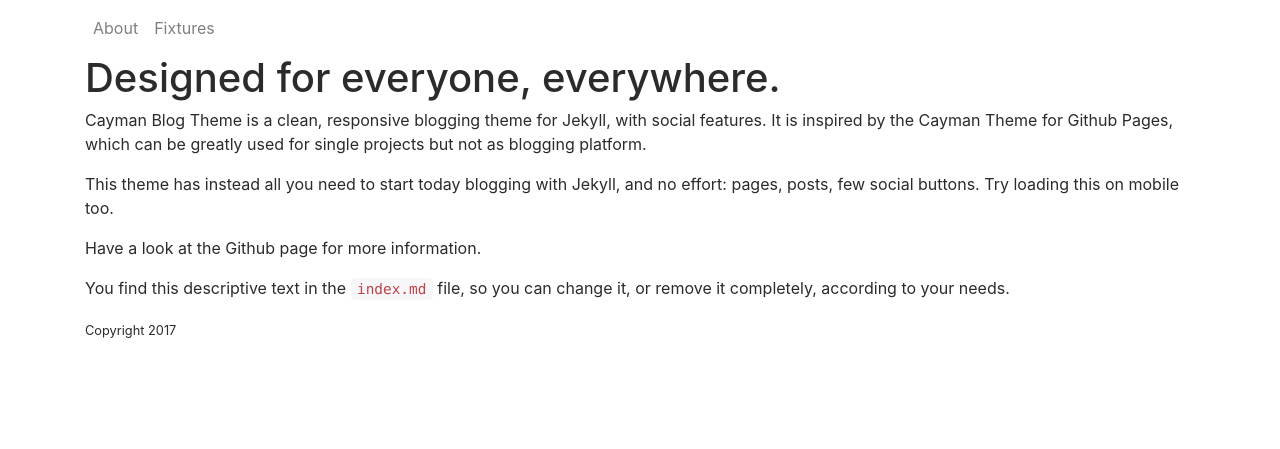
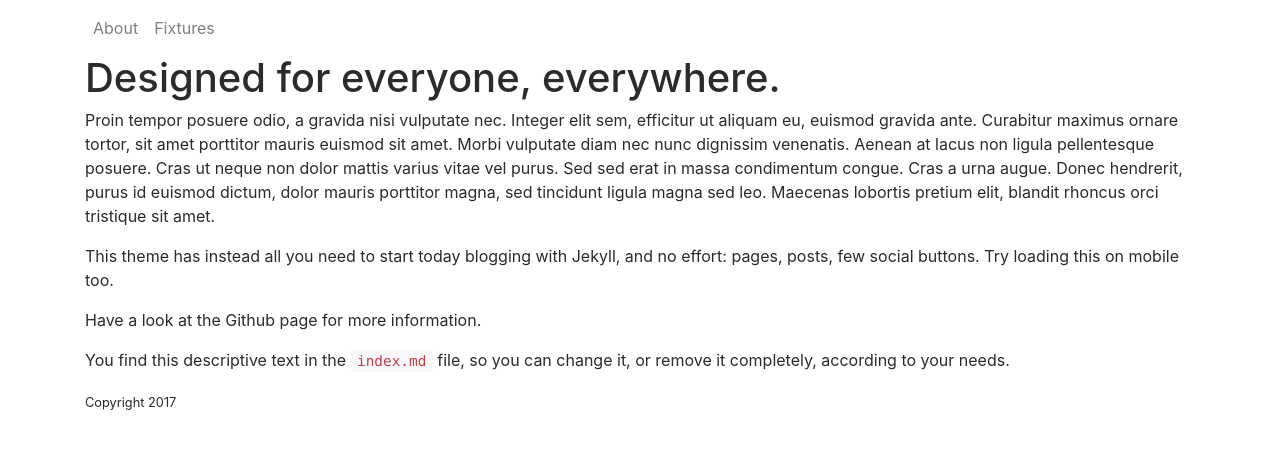
Before and after one commit to krussll/etsysimplicity, a Jekyll site: the page built from index.md, in a window 1280 px wide. Shown: the top 449 px of the page. Built offline with Jekyll 4.4.1, drawn with Linux system fonts in a browser that asks for light colours; our own code applies the rules of GitHub Pages for plain Markdown files.

Commit message:
Update index.md

```diff
--- a/index.md
+++ b/index.md
@@ -10,7 +10,7 @@
 
 # Designed for everyone, everywhere.
 
-Cayman Blog Theme is a clean, responsive blogging theme for Jekyll, with social features. It is inspired by the Cayman Theme for Github Pages, which can be greatly used for single projects but not as blogging platform.
+Proin tempor posuere odio, a gravida nisi vulputate nec. Integer elit sem, efficitur ut aliquam eu, euismod gravida ante. Curabitur maximus ornare tortor, sit amet porttitor mauris euismod sit amet. Morbi vulputate diam nec nunc dignissim venenatis. Aenean at lacus non ligula pellentesque posuere. Cras ut neque non dolor mattis varius vitae vel purus. Sed sed erat in massa condimentum congue. Cras a urna augue. Donec hendrerit, purus id euismod dictum, dolor mauris porttitor magna, sed tincidunt ligula magna sed leo. Maecenas lobortis pretium elit, blandit rhoncus orci tristique sit amet.
 
 This theme has instead all you need to start today blogging with Jekyll, and no effort: pages, posts, few social buttons. Try loading this on mobile too.
 
```
